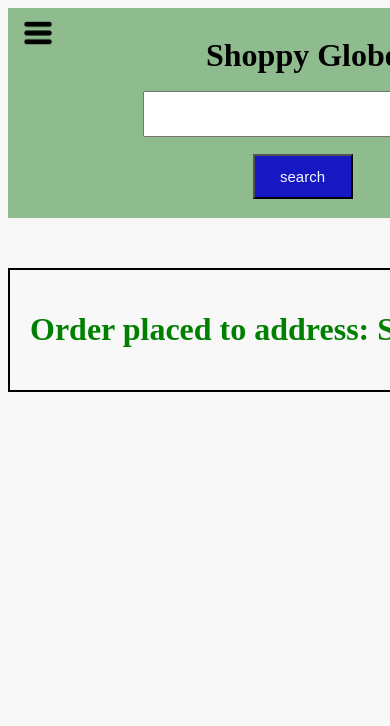
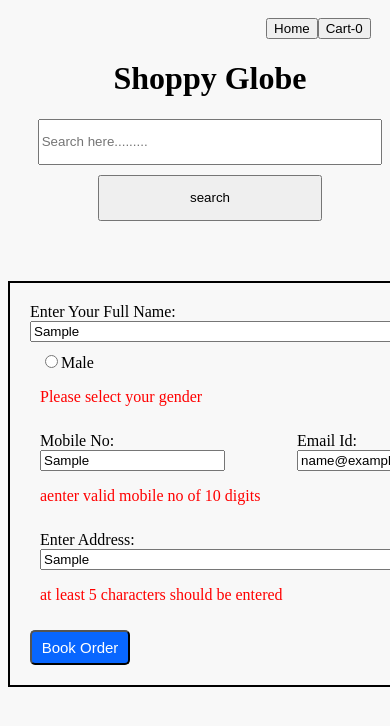
Before and after one commit to yaccir/shoppyglobe, a React (Vite) app: page /placeorder in a window 390 px wide. Both pictures are taken after typing "Sample", "Sample", "name@example.com", "Sample" into the empty fields and a click on the input "Book Order". Shown: the top 726 px of the page. Built offline with nearby package versions, Linux system fonts and the light colour scheme.

Commit message:
fixes for responsiveness

```diff
--- a/src/App.jsx
+++ b/src/App.jsx
@@ -74,6 +74,10 @@
                       <PlaceOrder/>
                     </Suspense>
                   },
+                  {
+                    path:"/x",
+                    element:<Header/>
+                  }
 
 
               ]
--- a/src/components/Header.css
+++ b/src/components/Header.css
@@ -1,137 +1,134 @@
 .header-container{
   display: flex;
-  flex-direction: row;
-  margin: auto;
-  width: 100vw;
-  height: 120px;
-background-color: darkseagreen;
+  width: 100%;
+  height: auto;
+  justify-content: space-between;
+  align-items: center;
+
+  flex-wrap: wrap;
+  padding: 10px 15px;
 }
 
+/* Hamburger menu (mobile only visible) */
+.hmenu{
+  width: 40px;
+  height: 40px;
+  display: none;
+  cursor: pointer;
+}
+
+/* Search + Icon container */
+.searchandicon{
+  display: flex;
+  width: 90%;
+  justify-content: space-between;
+  align-items: center;
+}
 
 .icon{
-  position: relative;
   display: flex;
-  flex-direction: row;
   width: 80%;
-  justify-content: space-between;
+  height: auto;
+  flex-wrap: wrap;
+}
 
-}
-.searchandicon{
+.nav-container{
+  width: 20%;
   display: flex;
-  width: 70%;
+  height: 40px;
   justify-content: center;
   align-items: center;
-  flex-wrap: wrap;
-}
-.icon-name{
-  width:45%;
-  margin: 10px;
-}
-.menusmall{
-  display: flex;
-  flex-direction: column;
-  width: 180px;
-  background:transparent;
-  height: 150px;
-  position: absolute;
-  top: 50px;
-  left: -30px;
-
-
-
-}
-.smallheading{
-  text-align: center;
-}
-.hmenu{
-  display: none;
 }
 
-.rmvmenu{
-  display: none;
+.nav-pannel{
+  display: flex;
+  list-style: none;
+  width: 200px;
+  justify-content: space-around;
+  align-items: center;
 }
-.btns{
-  width: 100px;
-  height: 45px;
-  background-color: rgb(24, 24, 194);
 
-  margin: 10px;
-  cursor: pointer;
-  font-size: 15px;
-  color: aliceblue;
-}
-.btns:hover{
-  transform: scale(1.05);
+.searchcont{
+  display: flex;
+  flex-wrap: wrap;
+  width: 60%;
+  justify-content: center;
+  align-items: center;
+  gap: 10px;
 }
 
 .input{
-  width: 40%;
+  width:80%;
   height: 40px;
 }
-.btns2{
- width: 100px;
-  height: 45px;
-  background-color: rgb(24, 24, 194);
 
-  margin: 10px;
-  cursor: pointer;
-  font-size: 15px;
-  color: aliceblue;
+.btnssearch{
+  width: 15%;
+  height: 46px;
 }
-.nav-container{
-  display: flex;
+.menusmall{
+  display: none;
 }
-.nav-pannel{
-  list-style: none;
-}
-.nav-container{
-  width: 20%;
-  display: flex;
- justify-content: space-around;
- align-items: center;
-}
+/* ===========================
+      RESPONSIVE DESIGN
+==============================*/
+
+/* ---------- Tablet (max 900px) ----------- */
+@media (max-width: 900px){
 
 
-@media (max-width:750px) {
-  .hmenu{
-    display: block;
-  width: 30px;
-  height: 30px;
-}
-
-.nav-container{
-  display: none;
-}
-.icon{
-  width: 100%;
-}
-
-}
-
-
-
-
-
-@media (max-width:610px) {
-  .icon-name{
-    width: 90%;
-    text-align: center;
-
-  }
-   .header-container{
-    height: 210px;
+  .searchandicon{
+    width: 100%;
+    flex-direction: column;
   }
 
   .icon{
-    margin-top: 10px;
-    margin-left: 15px
-  }
-  .input{
-    width: 80vw;
-    margin: 7px;
+    width: 100%;
+    justify-content: center;
   }
 
- .searchandicon{
-  flex-direction: column;
- }
+  .nav-container{
+    width: 100%;
+    margin-top: 10px;
+  }
+  .menusmall{
+    display: block;
+    margin-left: 65% ;
+
+  }
+  .nav-container{
+    display: none;
+  }
 }
+
+/* ---------- Mobile (max 600px) ----------- */
+@media (max-width: 600px){
+
+  /* Show hamburger */
+  .hmenu{
+    display: block;
+  }
+
+  .icon{
+    width: 100%;
+    justify-content: space-between;
+  }
+
+  .searchcont{
+    width: 100%;
+    flex-direction: column;
+  }
+
+  .input{
+    width: 90%;
+  }
+
+  .btnssearch{
+    width: 60%;
+  }
+
+  /* Navigation hide on mobile */
+  .nav-container{
+    display: none;
+  }
+}
--- a/src/components/Header.jsx
+++ b/src/components/Header.jsx
@@ -7,7 +7,7 @@
      const navigate=useNavigate()
 
     const [search,setsearch]=useState("");
-    const [burgerflag,setburgerflag]=useState(false);
+
 
 
 
@@ -45,10 +45,8 @@
     <div className='header-container'>
         {/* icon and searchbar */}
     <div className='icon'>
-        <img  onClick={()=>setburgerflag(!burgerflag)}
-        className='hmenu' src="../src/images/menus.png" alt="" />
 
-          <div className= {burgerflag?'menusmall':'rmvmenu'}>
+          <div className= 'menusmall'>
 
         <button className='btns' onClick={handlehome}>Home</button>
         <button className='btns' onClick={handlecart}>Cart-{cart.length}</button>
@@ -57,8 +55,11 @@
     </div>
         <div className='searchandicon'>
             <h1 className='icon-name'>Shoppy Globe</h1>
-        <input  type="text" className='input' value={search} onChange={handlechange} />
-         <button className='btns2' onClick={searchtocomponent}>search</button>
+            <div className='searchcont'>
+                   <input  type="text" className='input'placeholder='Search here.........' value={search} onChange={handlechange} />
+         <button className='btnssearch' onClick={searchtocomponent}>search</button>
+            </div>
+
         </div>
 
     </div>
@@ -72,13 +73,11 @@
         <nav className='nav0'>
             <ul className='nav-pannel'>
                 <li><button className='btns' onClick={handlehome}>Home</button></li>
+                <li> <button className='btns' onClick={handlecart}>Cart-{cart.length}</button></li>
 
             </ul>
         </nav>
-{/* cart div */}
-        <div className='cart'>
-            <button className='btns' onClick={handlecart}>Cart-{cart.length}</button>
-        </div>
+
 
     </div>
 
--- a/src/components/PlaceOrder.jsx
+++ b/src/components/PlaceOrder.jsx
@@ -15,7 +15,8 @@
   const dispatch=useDispatch();
       const {
       handleSubmit,
-      register
+      register,
+      formState:{errors,isSubmitting}
     }=useForm();
 
 const userlogin=useSelector((store)=>{
@@ -48,15 +49,36 @@
 
     <form onSubmit={handleSubmit(onsubmit)}  className={!flag?'form':"formcontt"}>
         <label htmlFor=""> Enter Your Full Name:</label>
-        <input type="text" className='nameinput' {...register("fullname") } />
+        <input type="text" className='nameinput'
+          {...register("fullname",
+          {required: {value:true , message:"Full name cannot be empty"}
+          , maxLength:{value:30 ,message:"Only Maximum of 30 characters can be entered"},
+          minLength:{value:5 ,message:"at least 5 characters should be entered"},
+          pattern:{value :/^[A-Za-z][A-Za-z ]*$/, message:"ONLY CHARECTERS ARE ALLOWED "
+ }
+
+        }
+          )} />
+
+
+          {
+            errors.fullname&& <p className='p1'>{errors.fullname.message}</p>
+          }
 
          <div className='radio-cont'>
          <div>
-               <input {...register("gender")} type="radio" />
+               <input {...register("gender",
+                   {required: "Please select your gender" }
+
+               )} type="radio" />
              <label htmlFor="">Male</label>
+             {errors.gender&& <p className='p1'>{errors.gender.message} </p>}
          </div>
         <div>
-              <input {...register("gender")} type="radio" />
+
+              <input {...register("gender",
+                {required: "Please select your gender" }
+              )} type="radio" />
          <label htmlFor="">Female</label>
         </div>
          </div>
@@ -65,24 +87,55 @@
 
          <div>
              <label htmlFor="">Mobile No:</label>
-             <input {...register("mobileno")} type="text" />
+             <input {...register("mobileno" ,
+
+                  {required: {value:true , message:"Mobile no cannot be empty"}
+          , maxLength:{value:10 ,message:"enter valid mobile  of 10 digits"},
+          minLength:{value:10 ,message:"aenter valid mobile no of 10 digits"},
+          pattern:{value :/^[6-9][0-9]{9}$/, message:" enter valid mobile no "
+ }
+
+        }
+
+
+             )} type="text"  />
+
+             {errors.mobileno && <p className='p1'> {errors.mobileno.message} </p>}
         </div>
 
 
             <div>
                   <label htmlFor="">Email Id:</label>
-                  <input {...register("email")} type="text" />
+                  <input {...register("email",
+
+                           {required: {value:true , message:"Email cannot be empty"}
+          , maxLength:{value:30 ,message:"Only Maximum of 30 characters of email can be entered"},
+
+          pattern:{value :/^[a-zA-Z0-9._%+-]+@[a-zA-Z0-9.-]+\.[A-Za-z]{2,}$/, message:"Enter valid Email "
+ }
+
+        }
+
+                  )} type="text" />
+
+                  {errors.email&& <p className='p1'> {errors.email.message} </p>}
             </div>
 
       </div>
 
     <div className='address-cont'>
              <label htmlFor="">Enter Address:</label>
-                 <input {...register("address")} type="text" />
+                 <input {...register("address",
+                {required: {value:true , message:"Address cannot be empty"}
+          ,  minLength:{value:20 ,message:"at least 5 characters should be entered"},
+
+        }
+                 )} type="text" />
+                 {errors.address&&<p className='p1'>{errors.address.message} </p>}
     </div>
 
        <div className='submit-btn'>
-          <input className='submit' type="Submit" value={"Book Order"}/>
+          <input className='submit' type="Submit"  disabled={isSubmitting} value= {isSubmitting?"Booking the Order":"Book Order"}/>
        </div>
 
     </form>
--- a/src/components/Signup.css
+++ b/src/components/Signup.css
@@ -14,6 +14,9 @@
 }
 .formcontt{
     display: none;
+}
+.p1{
+    color:red;
 }
 .radio-cont{
     display: flex;
```
